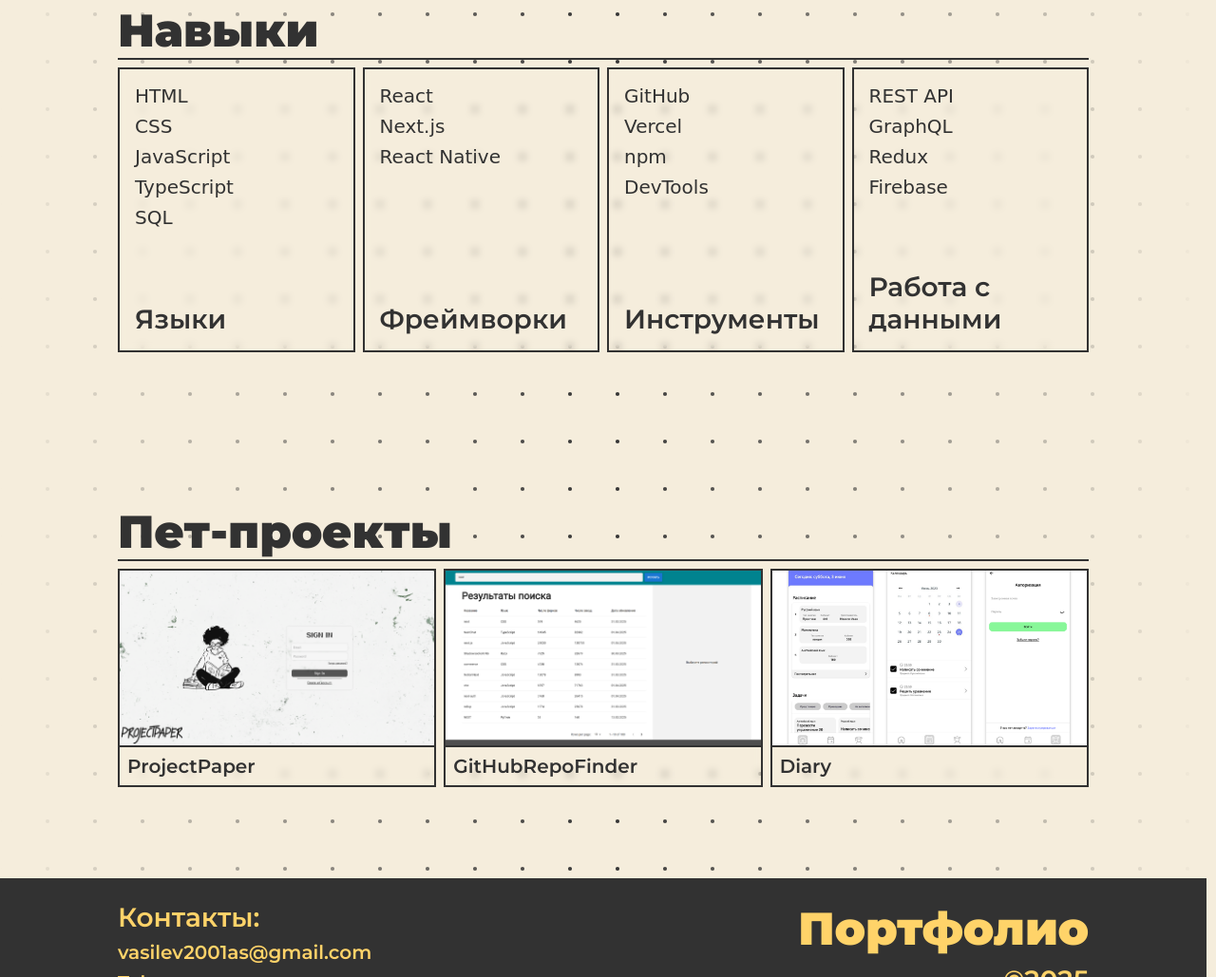
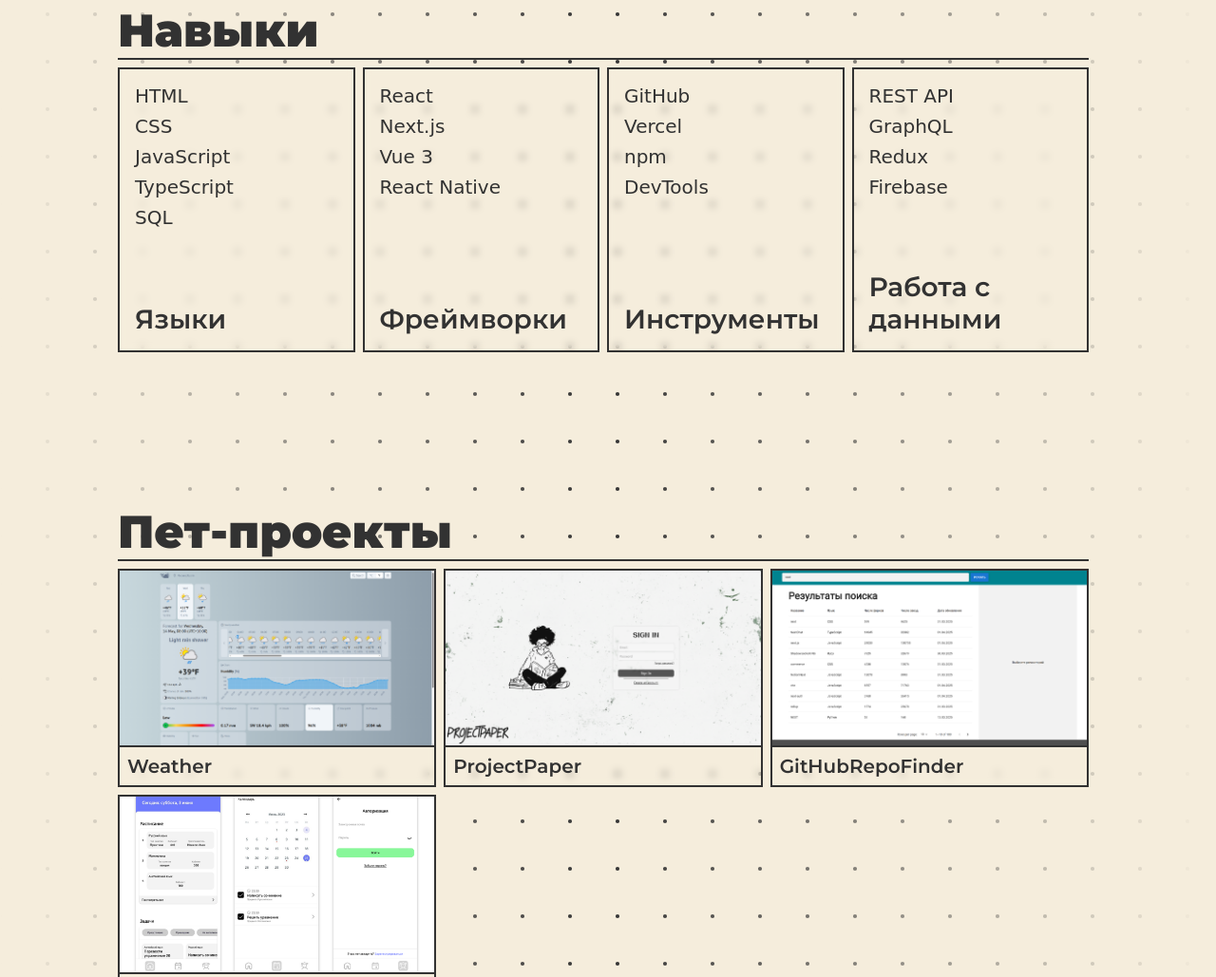
Before and after one commit to ognebyte/html-portfolio, a plain HTML site: page index.html in a window 1280 px wide. Shown: the part 1235-2264 px from the top of the page at 95% size. Drawn offline with Linux system fonts and the light colour scheme; a web font is replaced by a local one.

Commit message:
add vue project

```diff
--- a/data.json
+++ b/data.json
@@ -1,5 +1,18 @@
 {
     "data": [
+        {
+            "name": "Weather",
+            "description": "Приложение показывает прогноз на несколько дней и часов с интерактивными графиками, переключением единиц измерения (°C/°F) и адаптивной вёрсткой.",
+            "path": "assets/weather/",
+            "primaryImg": "weather-1.png",
+            "img": [
+                "weather-1.png",
+                "weather-2.png"
+            ],
+            "stack": "Vue 3, TypeScript, WeatherAPI, PrimeVue",
+            "year": 2025,
+            "link": "https://github.com/ognebyte/vue-weather"
+        },
         {
             "name": "ProjectPaper",
             "description": "Это веб-приложение для управления проектами и задачами. Позволяет пользователям создавать проекты, работать с досками задач, настраивать приоритеты и сроки, а также приглашать участников.",
--- a/index.html
+++ b/index.html
@@ -108,6 +108,9 @@
                             <p>Next.js</p>
                         </li>
                         <li>
+                            <p>Vue 3</p>
+                        </li>
+                        <li>
                             <p>React Native</p>
                         </li>
                     </ul>
```
Also changed, not shown: assets/weather/weather-1.png (added), assets/weather/weather-2.png (added).
